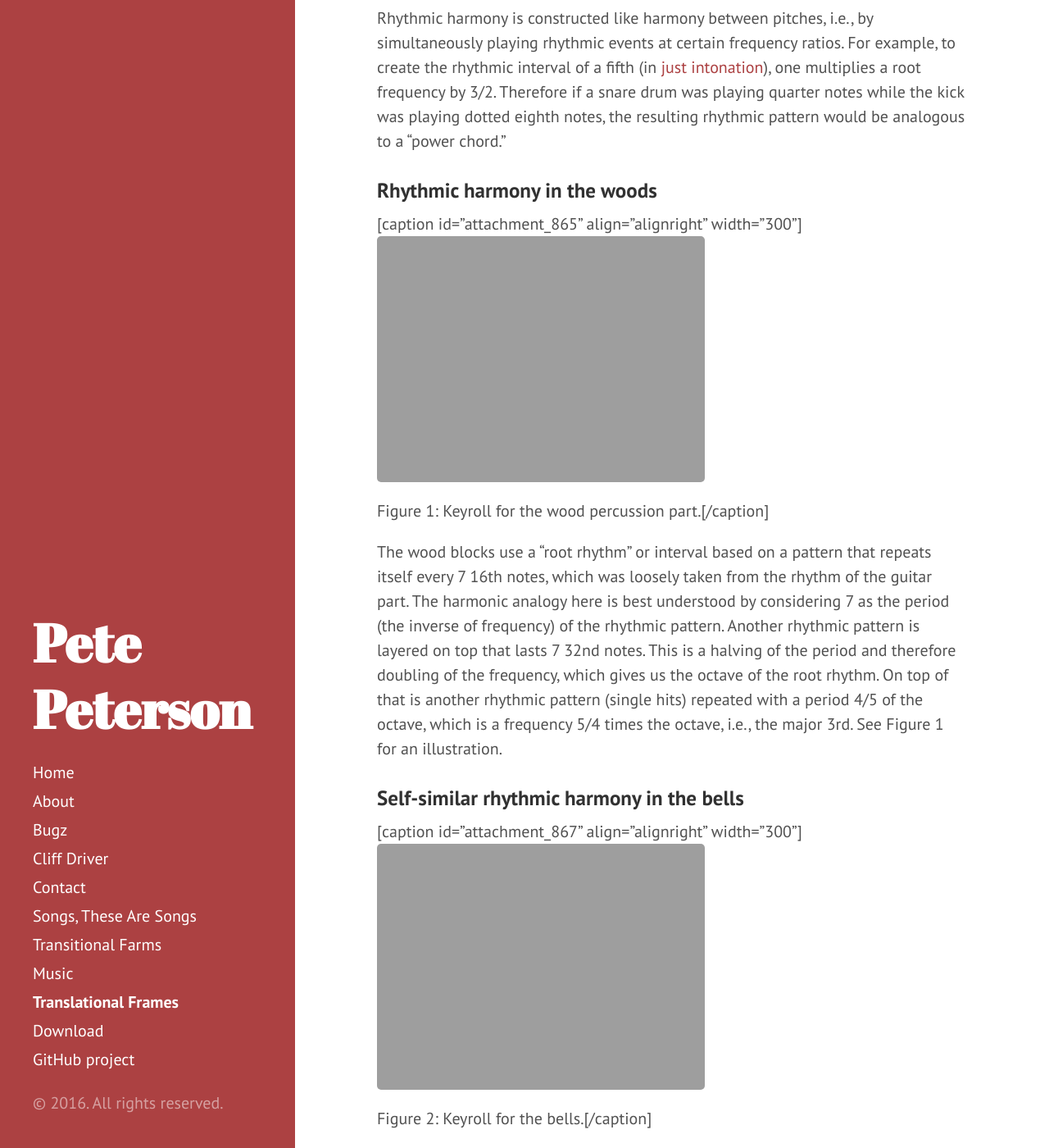
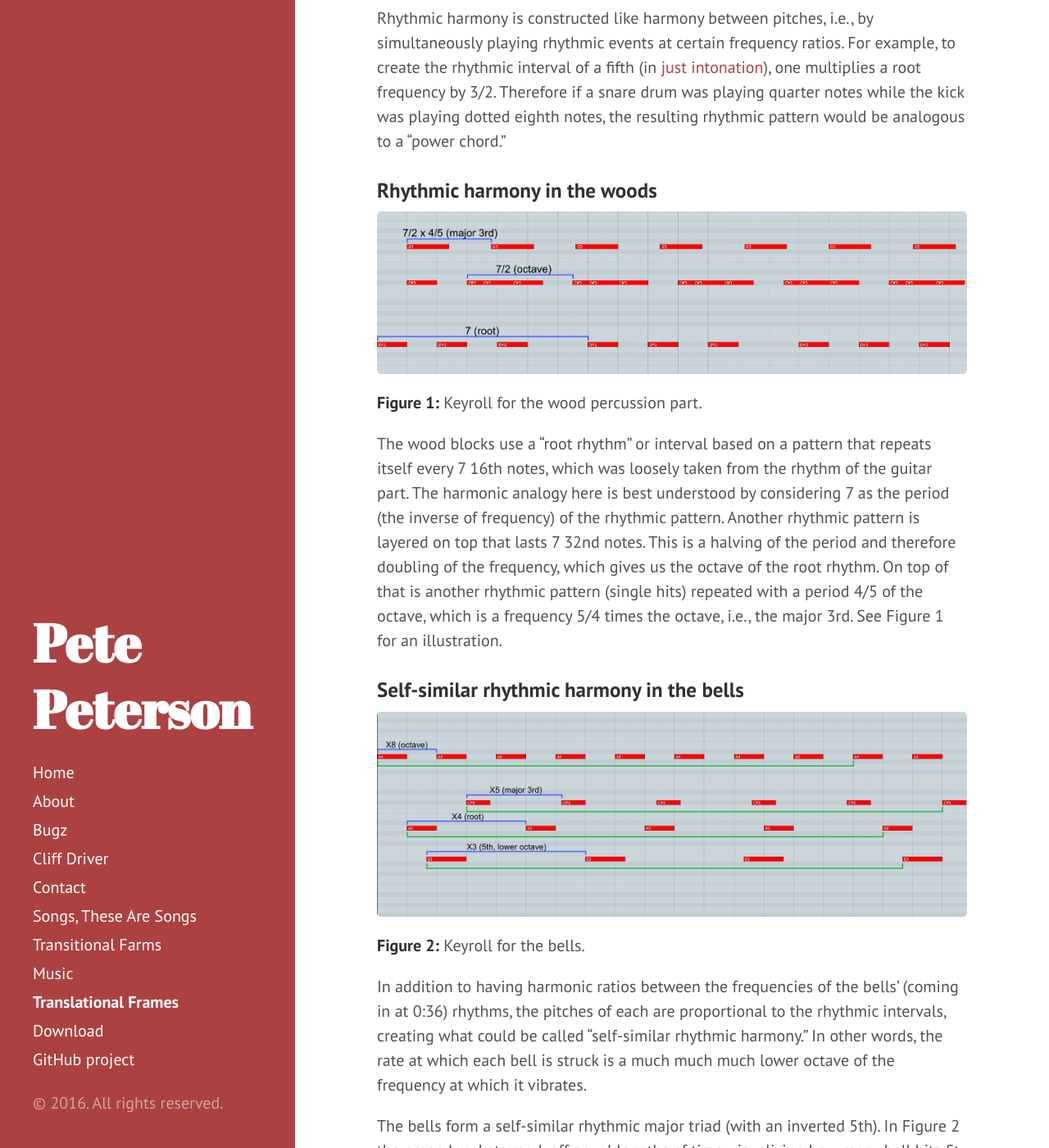
Before and after one commit to petepm/petepm.github.io, a Jekyll site: the page built from music/synchronized-seasoning/translational-frames.md, in a window 1280 px wide and 1400 px high, scrolled down 725 px. Shown: the whole window at 82% size. Built offline with Jekyll 4.4.1, drawn with Linux system fonts in a browser that asks for light colours; formulas are drawn with MathJax 3.

Commit message:
Fix tf images; fixes #1

```diff
--- a/music/synchronized-seasoning/translational-frames.md
+++ b/music/synchronized-seasoning/translational-frames.md
@@ -36,7 +36,8 @@ be analogous to a "power chord."
 
 ### Rhythmic harmony in the woods
 
-[caption id="attachment_865" align="alignright" width="300"][![Figure 1. Keyroll for the wood percussion part.](http://petepetersonmusic.com/wp-content/uploads/2015/03/wood-labeled-300x83.png)](http://petepetersonmusic.com/wp-content/uploads/2015/03/wood-labeled.png) Figure 1: Keyroll for the wood percussion part.[/caption]
+![Figure 1. Keyroll for the wood percussion part.](/images/tf-wood-labeled.png)
+**Figure 1:** Keyroll for the wood percussion part.
 
 The wood blocks use a "root rhythm" or interval based on a pattern that repeats
 itself every 7 16th notes, which was loosely taken from the rhythm of the guitar
@@ -51,7 +52,8 @@ i.e., the major 3rd. See Figure 1 for an illustration.
 
 ### Self-similar rhythmic harmony in the bells
 
-[caption id="attachment_867" align="alignright" width="300"][![Figure 2: Keyroll for the bells.](http://petepetersonmusic.com/wp-content/uploads/2015/03/bells-labeled-300x104.png)](http://petepetersonmusic.com/wp-content/uploads/2015/03/bells-labeled.png) Figure 2: Keyroll for the bells.[/caption]
+![Figure 2: Keyroll for the bells.](/images/tf-bells-labeled.png)
+**Figure 2:** Keyroll for the bells.
 
 In addition to having harmonic ratios between the frequencies of the bells'
 (coming in at 0:36) rhythms, the pitches of each are proportional to the
```
Also changed, not shown: images/tf-bells-labeled.png (added), images/tf-wood-labeled.png (added).
